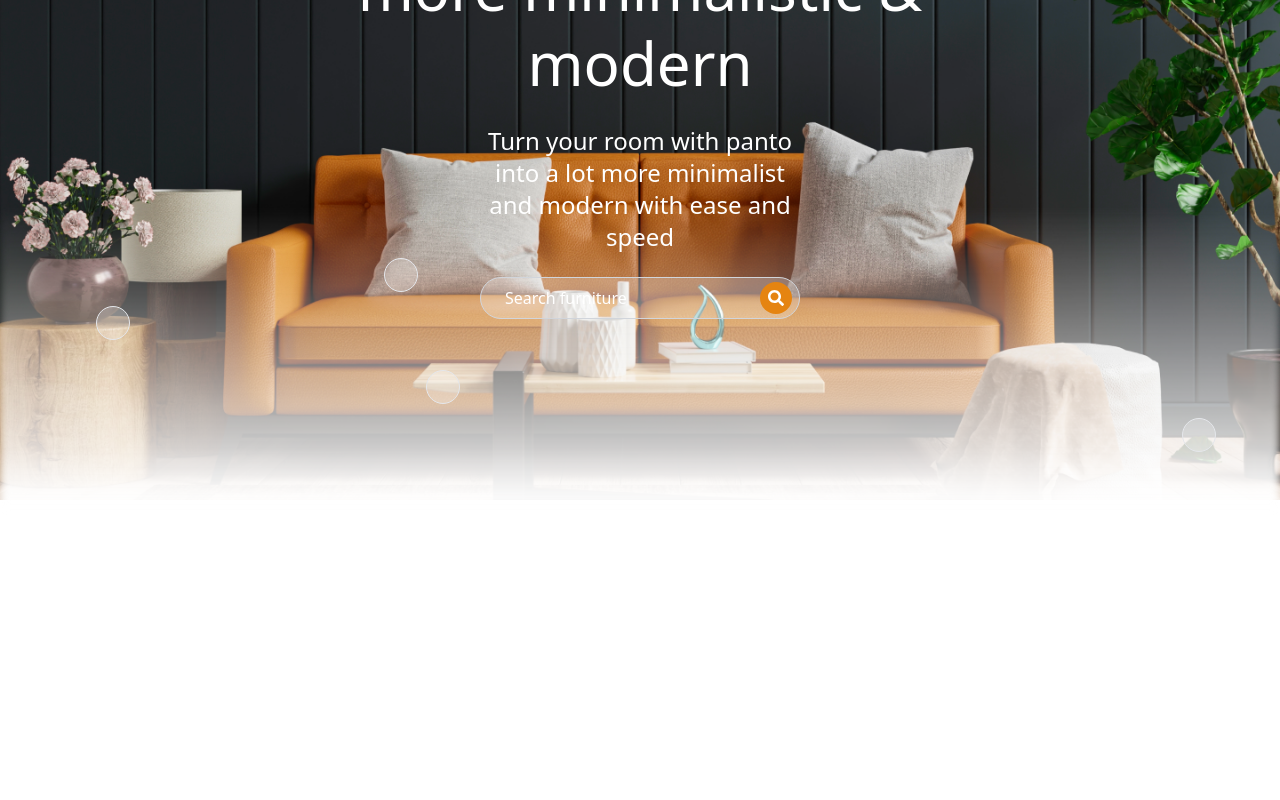
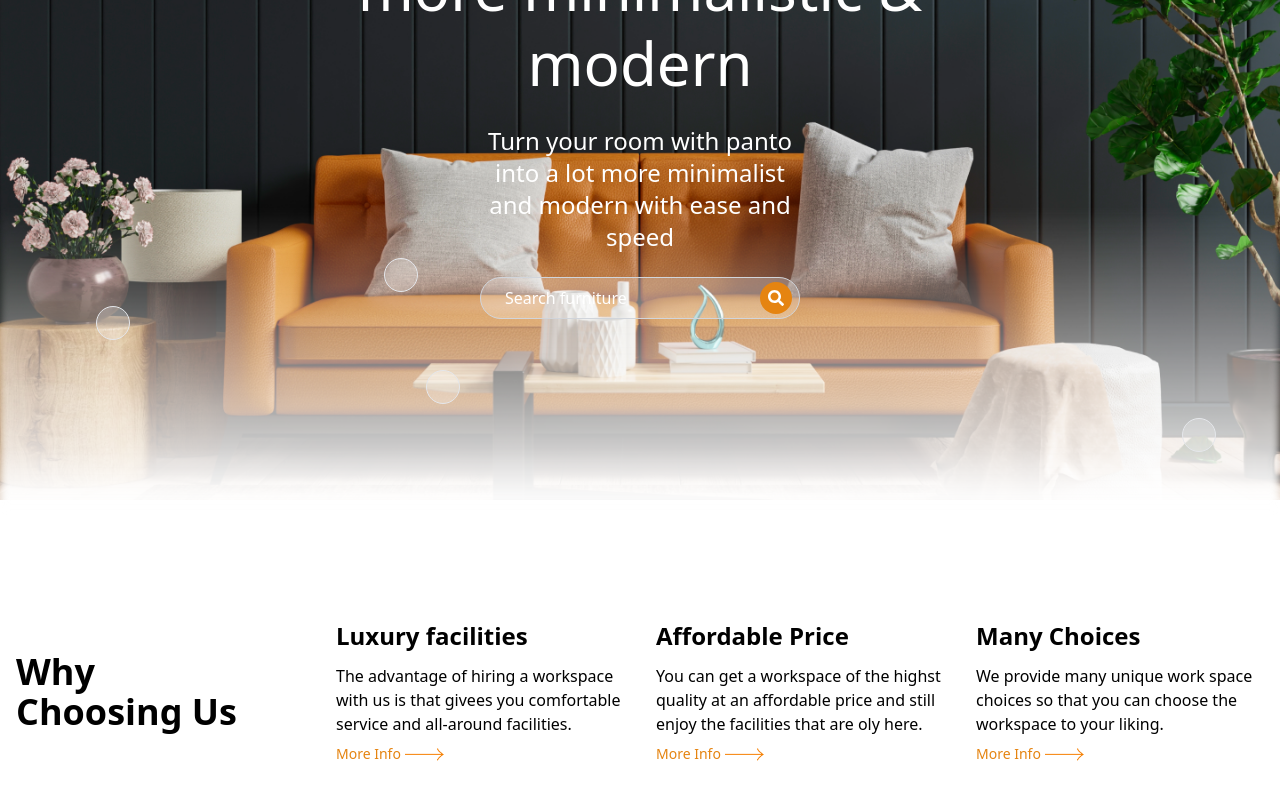
Before and after one commit to PavelRiajul/panto-furniture-landing-page, a React (Vite) app: page / in a window 1280 px wide. Shown: the part 300-1100 px from the top of the page. Built offline with nearby package versions, Linux system fonts and the light colour scheme.

Commit message:
why-choose-section-done

```diff
--- /dev/null
+++ b/src/components/Button.jsx
@@ -0,0 +1,11 @@
+import btnIcon from "../assets/button-icon.png"
+
+const Button = ({text}) => {
+  return (
+    <button className="text-sm text-primary flex items-center gap-1">{text}
+    <img src={btnIcon} alt="btn icon" />
+  </button>
+  )
+}
+
+export default Button
--- a/src/components/TooltipButton.jsx
+++ b/src/components/TooltipButton.jsx
@@ -29,5 +29,4 @@ const TooltipButton = ({position='bottom',colors=['bg-red-700','bg-green-700','b
 
   )
 }
-
 export default TooltipButton
--- a/src/index.css
+++ b/src/index.css
@@ -3,3 +3,7 @@
 @tailwind utilities;
 
 @import url('https://fonts.googleapis.com/css2?family=Poppins:ital,wght@0,100;0,200;0,300;0,400;0,500;0,600;0,700;0,800;0,900;1,100;1,200;1,300;1,400;1,500;1,600;1,700;1,800;1,900&display=swap');
+
+.section-container{
+    @apply container mx-auto max-w-screen-2xl py-6 px-4;
+}
--- a/src/pages/home/Home.jsx
+++ b/src/pages/home/Home.jsx
@@ -1,9 +1,11 @@
 import Hero from "./Hero"
+import WhyChoose from "./WhyChoose"
 
 const Home = () => {
   return (
     <div>
      <Hero/>
+     <WhyChoose/>
     </div>
   )
 }
--- /dev/null
+++ b/src/pages/home/WhyChoose.jsx
@@ -0,0 +1,31 @@
+import Button from "../../components/Button"
+
+
+const WhyChoose = () => {
+  return (
+    <section className="section-container">
+      <div className="my-24 grid grid-cols-1 sm:grid-cols-2 md:grid-cols-4 items-center gap-8 md:grid-12 text-left">
+        <div>
+            <h2 className="text-4xl font-bold">Why <br /> Choosing Us</h2>
+        </div>
+        <div>
+            <h3 className="text-2xl font-semibold mb-3">Luxury facilities</h3>
+            <p className="text-base mb-2">The advantage of hiring a workspace with us is that givees you comfortable service and all-around facilities.</p>
+            <Button text="More Info"/>
+        </div>
+        <div>
+            <h3 className="text-2xl font-semibold mb-3">Affordable Price</h3>
+            <p className="text-base mb-2">You can get a workspace of the highst quality at an affordable price and still enjoy the facilities that are oly here.</p>
+            <Button text="More Info"/>
+        </div>
+        <div>
+            <h3 className="text-2xl font-semibold mb-3">Many Choices</h3>
+            <p className="text-base mb-2">We provide many unique work space choices so that you can choose the workspace to your liking.</p>
+            <Button text="More Info"/>
+        </div>
+      </div>
+    </section>
+  )
+}
+
+export default WhyChoose
```
